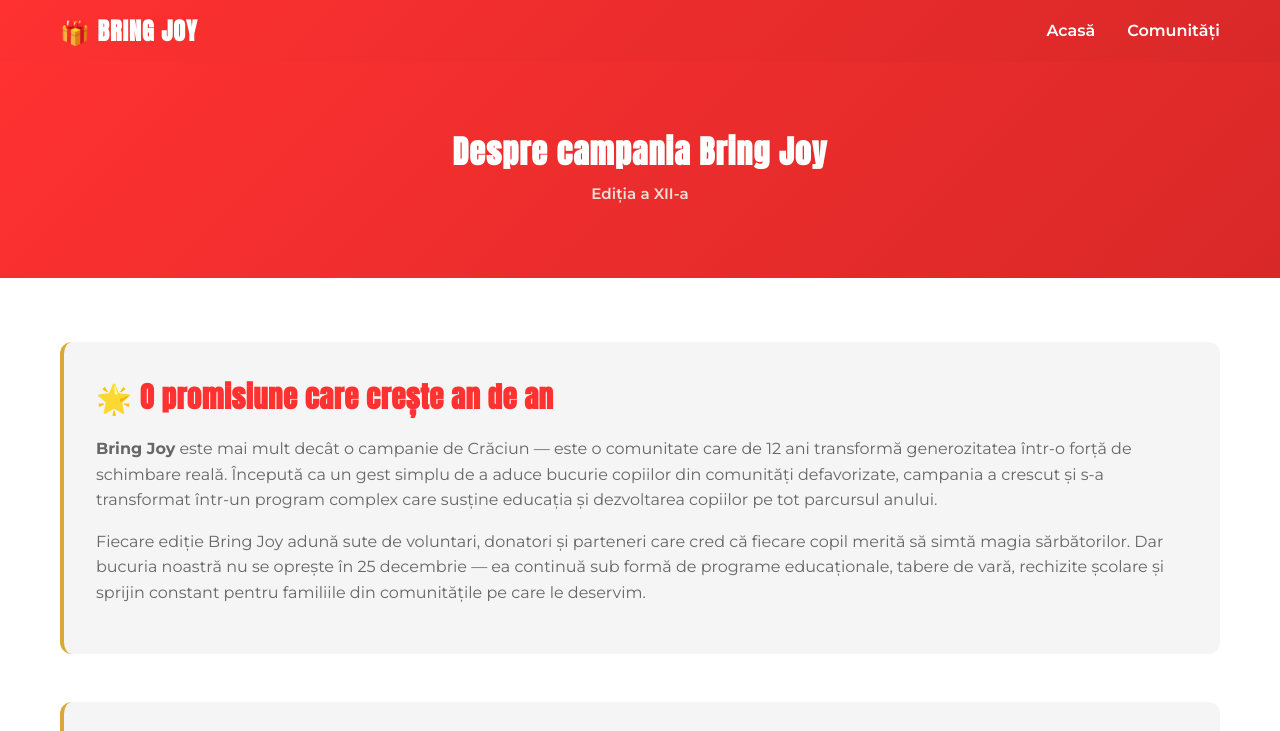
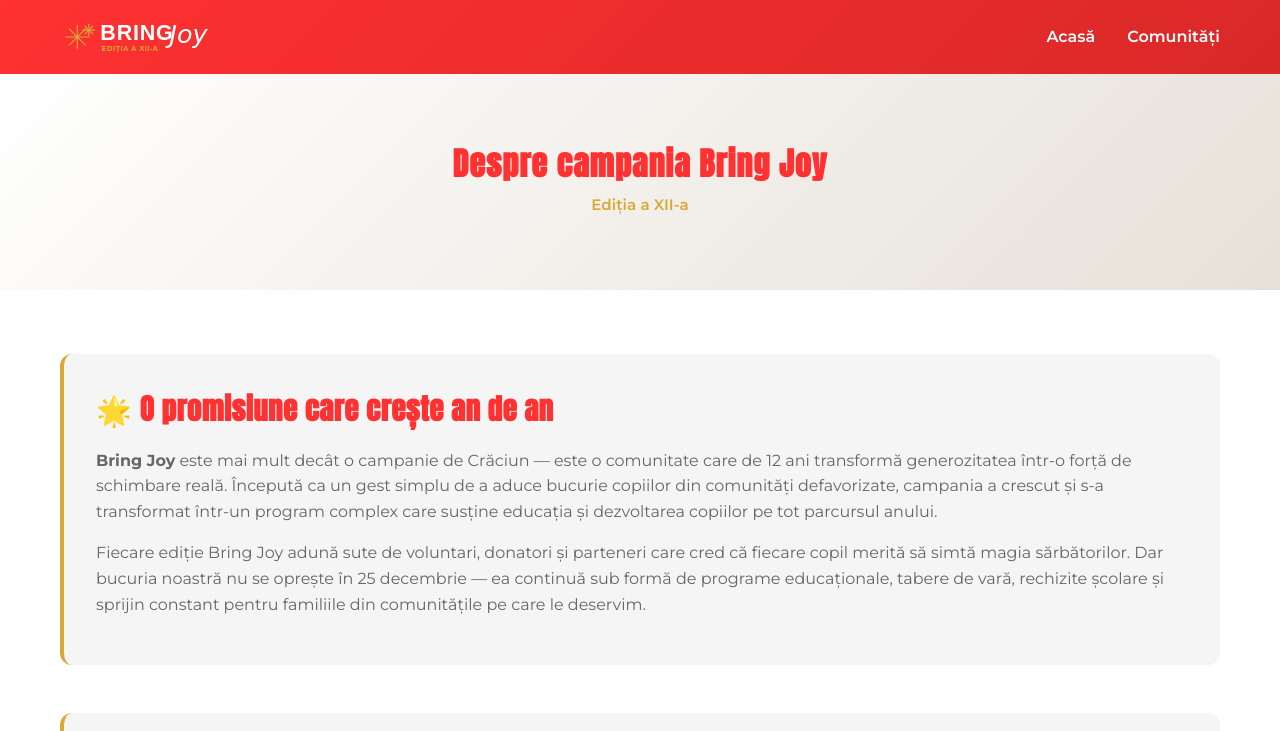
Before and after one commit to smtnew/bring_joy_wframe, a website: page about.html in a window 1280 px wide. Shown: the top 731 px of the page. Drawn offline with Linux system fonts and the light colour scheme.

Commit message:
Replace logo text with SVG image and update styles for logo and favicon

```diff
--- a/about.html
+++ b/about.html
@@ -118,7 +118,9 @@
     <header>
       <div class="container">
         <div class="header-content">
-          <h1 class="logo">🎁 Bring Joy</h1>
+          <a href="index.html" class="logo">
+            <img src="assets/logo.svg" alt="Bring Joy - Ediția a XII-a" class="logo-image" />
+          </a>
           <nav>
             <a href="index.html">Acasă</a>
             <a href="index.html#communities">Comunități</a>
--- a/styles.css
+++ b/styles.css
@@ -52,6 +52,19 @@
   font-size: 1.5rem;
   letter-spacing: 1px;
   text-transform: uppercase;
+  display: block;
+  line-height: 0;
+}
+
+.logo-image {
+  height: 50px;
+  width: auto;
+  display: block;
+  transition: opacity 0.3s ease;
+}
+
+.logo:hover .logo-image {
+  opacity: 0.9;
 }
 
 nav {
@@ -617,18 +630,22 @@
 }
 
 .about-hero {
-  background: linear-gradient(135deg, var(--color-red) 0%, #d92828 100%);
-  color: var(--color-white);
+  background: linear-gradient(
+    135deg,
+    var(--color-white) 0%,
+    var(--color-beige) 100%
+  );
+  color: var(--color-dark);
   padding: 4rem 0;
   text-align: center;
 }
 
 .about-hero .hero-title {
-  color: var(--color-white);
+  color: var(--color-red);
 }
 
 .about-hero .hero-subtitle {
-  color: var(--color-beige);
+  color: var(--color-gold);
 }
 
 .about-content {
```
Also changed, not shown: index.html (+3 -1 lines), assets/icons/favicon.svg (added), assets/logo.svg (added).
